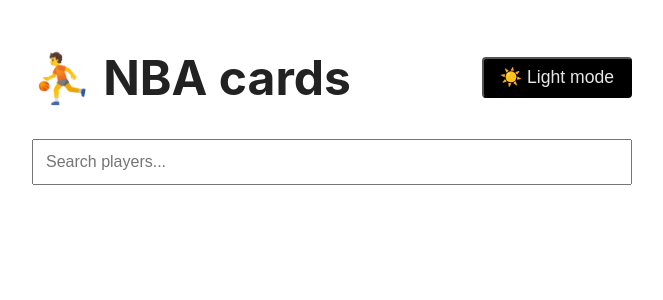
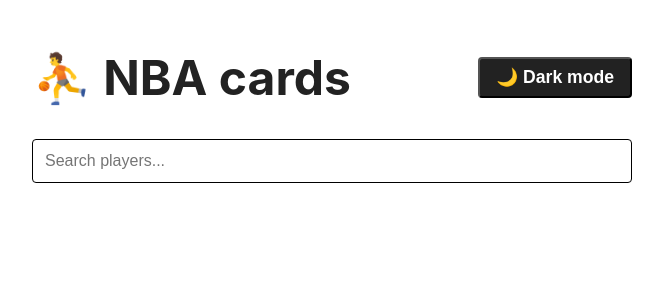
Before and after one commit to dwafotapa/nba-stats, a React (Create React App) app: page / in a window 1280 px wide. Shown: the top 300 px of the page, without its empty margins (308-971 px from the left). Built offline with nearby package versions, Linux system fonts and the light colour scheme.

Commit message:
fix dark mode background colors

```diff
--- a/src/components/Layout.tsx
+++ b/src/components/Layout.tsx
@@ -34,10 +34,11 @@
         </h1>
         <ToggleButton
           style={{
-            backgroundColor: '#000',
+            backgroundColor: 'var(--text-color)',
             borderRadius: 4,
-            color: '#e6e6e6',
+            color: 'var(--bg-color)',
             fontSize: '1.1rem',
+            fontWeight: 'bold',
             padding: '0.5rem 1rem'
           }}
         />
--- a/src/components/SearchForm.tsx
+++ b/src/components/SearchForm.tsx
@@ -55,7 +55,7 @@
 
     const timeoutId = setTimeout(() => {
       fetch();
-    }, 400);
+    }, 200);
 
     return () => clearTimeout(timeoutId);
   }, [query])
@@ -67,6 +67,9 @@
         placeholder="Search players..."
         value={query}
         style={{
+          backgroundColor: 'var(--search-bg-color)',
+          border: '1px solid black',
+          borderRadius: `4px 4px ${query ? 0 : ''} ${query ? 0 : ''}`,
           fontSize: '1rem',
           padding: '0.75rem',
           width: '100%'
@@ -76,6 +79,8 @@
       <ul
         hidden={!loading && !players}
         style={{
+          backgroundColor: 'var(--search-bg-color)',
+          color: '#222',
           border: '1px solid black',
           borderTop: 0,
           borderBottomLeftRadius: 4,
@@ -86,7 +91,7 @@
           padding: '0.75rem 0'
         }}
       >
-        {loading || error || players?.length === 0
+        {query
           ? <li
               style={{
                 lineHeight: '1.5rem',
@@ -94,7 +99,9 @@
                 paddingRight: '0.75rem',
               }}
             >
-              {loading ? 'Loading...' : (error ? 'An error occured.' : 'No players found.')}
+              {loading ? 'Loading...' : null}
+              {error ? 'An error occured.' : null}
+              {players?.length === 0 ? 'No players found.' : null}
             </li>
           : null
         }
--- a/src/components/ToggleButton.tsx
+++ b/src/components/ToggleButton.tsx
@@ -8,27 +8,24 @@
 
 export default function ToggleButton({ ...buttonProps }) {
   const [theme, setTheme] = useState(Theme.LIGHT);
+  const nextTheme = theme === Theme.LIGHT ? Theme.DARK : Theme.LIGHT;
 
   useEffect(() => {
     document.body.classList.remove(Theme.LIGHT, Theme.DARK);
     document.body.classList.add(theme);
   }, [theme]);
 
-  const handleButtonClick = () => {
-    setTheme(state => state === Theme.LIGHT ? Theme.DARK : Theme.LIGHT);
-  }
-
   return (
     <button
       {...buttonProps}
-      onClick={handleButtonClick}
+      onClick={() => setTheme(state => state === Theme.LIGHT ? Theme.DARK : Theme.LIGHT)}
     >
       <Emoji
-        label={theme === Theme.LIGHT ? 'sun' : 'crescent moon'}
-        symbol={theme === Theme.LIGHT ? '☀️' : '🌙'}
+        label={theme === Theme.LIGHT ? 'crescent moon' : 'sun'}
+        symbol={theme === Theme.LIGHT ? '🌙' : '☀️'}
       />
       {' '}
-      {theme.charAt(0).toUpperCase()}{theme.slice(1)} mode
+      {nextTheme.charAt(0).toUpperCase()}{nextTheme.slice(1)} mode
     </button>
   );
 }
--- a/src/index.css
+++ b/src/index.css
@@ -12,11 +12,17 @@
 body.light {
   --bg-color: #fff;
   --text-color: #222;
+
+  --search-bg-color: #fff;
+  --card-bg-color: lightgrey;
 }
 
 body.dark {
   --bg-color: #222;
   --text-color: #e6e6e6;
+
+  --search-bg-color: grey;
+  --card-bg-color: grey;
 }
 
 code {
```
Also changed, not shown: 1 other file (tests, documents, lock files or other folders).
